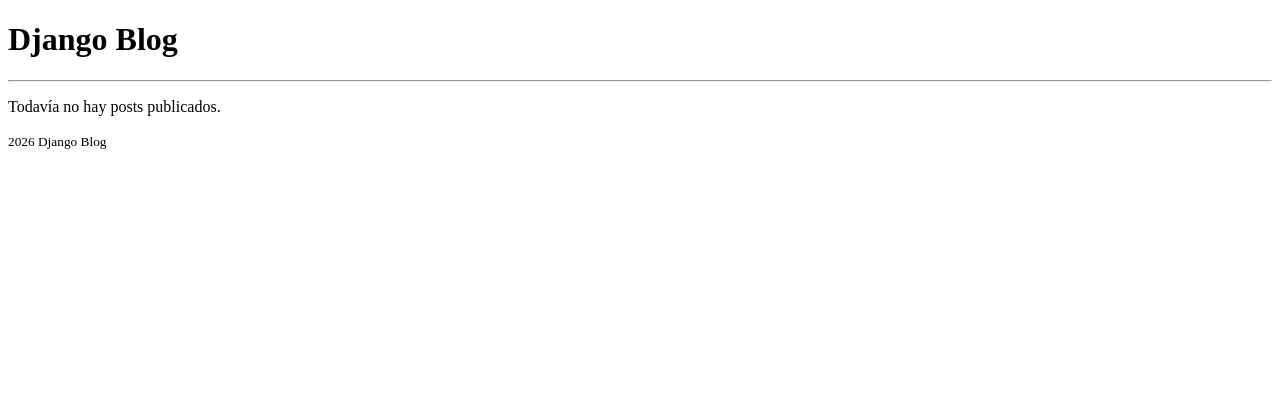
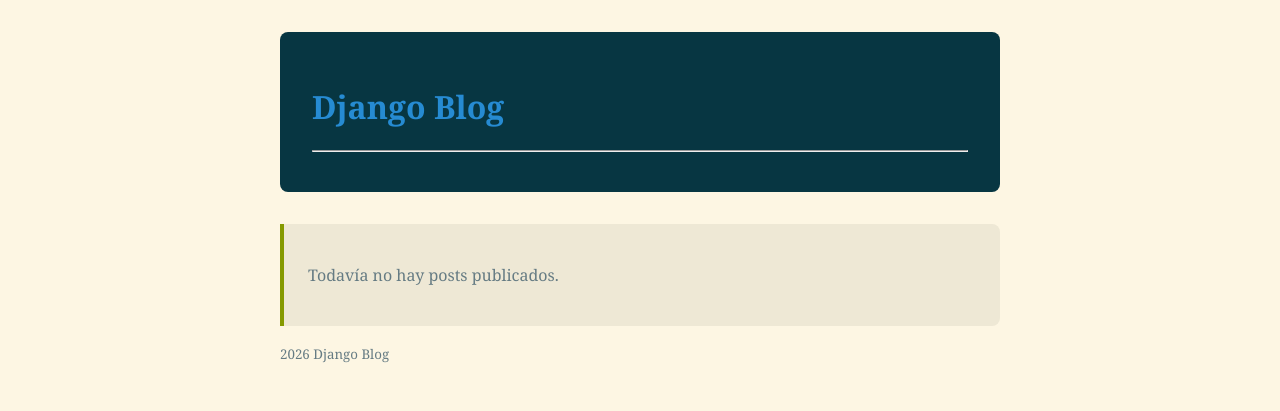
Before and after one commit to unaIdhunita/Blog, a Django app: page / in a window 1280 px wide. Shown: the top 411 px of the page. Run offline with Django 5.2, Linux system fonts and the light colour scheme.

Commit message:
style css

```diff
--- a/blog/templates/blog/post_list.html
+++ b/blog/templates/blog/post_list.html
@@ -4,13 +4,15 @@
       <meta charset="UTF-8">
       <meta name="viewport" content="width=device-width, initial-scale=1.0">
       <title>Django Blog</title>
+      <link rel="stylesheet" href="style.css">
 </head>
 <body>
-      <header>
+      <header class="blog-header">
             <h1>Django Blog</h1>
             <hr>
       </header>
 <main>
+      <article>
             {% for post in posts %}
                   <p><small><strong>Publicado:</strong> {{ post.published_date }}</small></p>
                   <h2>{{ post.title }}</h2>
@@ -19,6 +21,7 @@
             {% empty %}
                   <p>Todavía no hay posts publicados.</p>
             {% endfor %}
+      </article>
       </main>
       <footer>
             <p><small>2026 Django Blog</small></p>
--- /dev/null
+++ b/blog/templates/blog/style.css
@@ -0,0 +1,32 @@
+body {
+      font-family:Georgia,serif;
+      background:#fdf6e3;
+      color:#657b83;
+      max-width:720px;
+      margin:0 auto;
+      padding:2rem;
+}
+
+.blog-header {
+      background:#073642;
+      color:#839496;
+      padding:2rem;
+      margin-bottom:2rem;
+      border-radius:8px;
+}
+
+.blog-header h1 {
+      color:#268bd2;
+}
+
+article {
+      background:#eee8d5;
+      border-left:4px solid #859900;
+      padding:1.5rem;
+      margin-bottom:1rem;
+      border-radius:0 8px 8px 0;
+}
+
+article h2 {
+      color:#b58900;
+}
```
